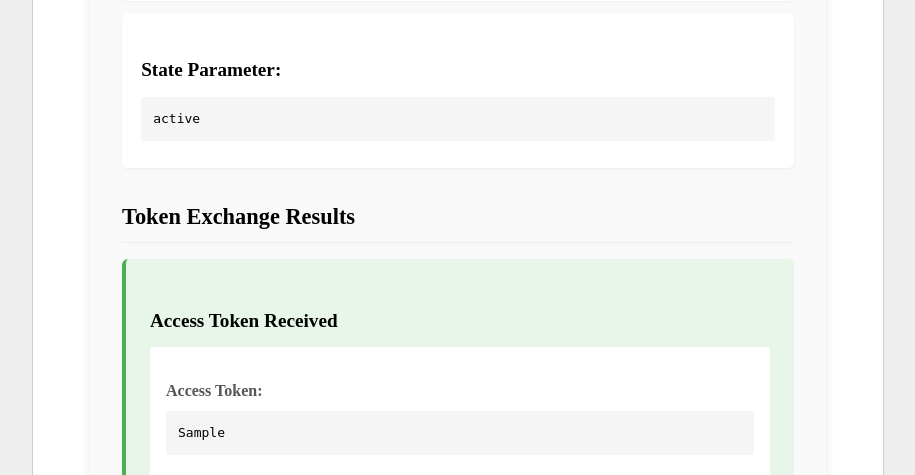
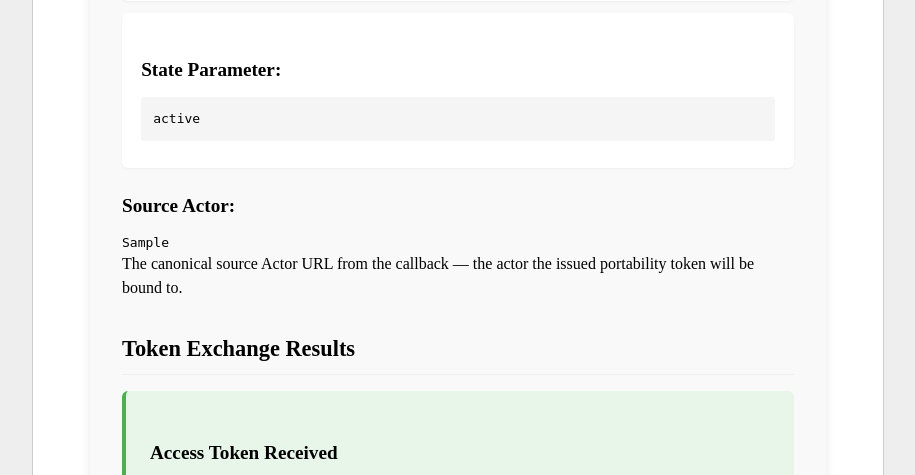
Before and after one commit to dtinit/activity-pub-testbed, a Django app: template testbed/core/templates/oauth_token_exchange.html in a window 1280 px wide. Shown: the part 550-1025 px from the top of the page, without its empty margins (182-1097 px from the left). Run offline with Django 5.2, Linux system fonts and the light colour scheme; the template is opened without the code that fills it: most values are stand-ins (such as "Sample title", 1, 10 or a date in 2020); style sheets or scripts are compiled from the project's sources; some libraries are stand-ins or nearby versions.

Commit message:
displaying activitypub_actor in oauth_token_exchange

```diff
--- a/testbed/core/templates/oauth_token_exchange.html
+++ b/testbed/core/templates/oauth_token_exchange.html
@@ -26,6 +26,17 @@
       <div class="state-container">
         <h3>State Parameter:</h3>
         <pre class="state">{{ state }}</pre>
+      </div>
+      {% endif %}
+
+      {% if activitypub_actor %}
+      <div class="actor-container">
+        <h3>Source Actor:</h3>
+        <pre class="actor">{{ activitypub_actor }}</pre>
+        <p>The canonical source Actor URL from the callback — the actor the issued portability token will be bound to.</p>
+        {% if callback_actor_matches %}
+        <p class="alert alert-info">✓ Callback actor matches your source actor below.</p>
+        {% endif %}
       </div>
       {% endif %}
 
```
